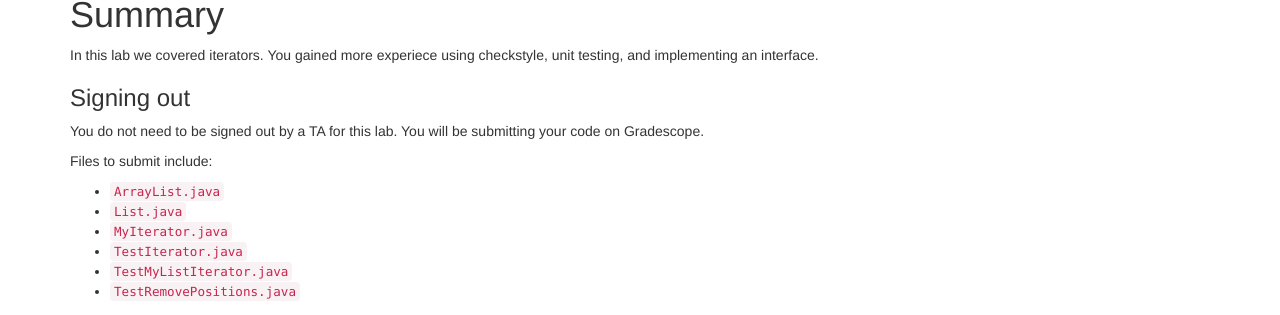
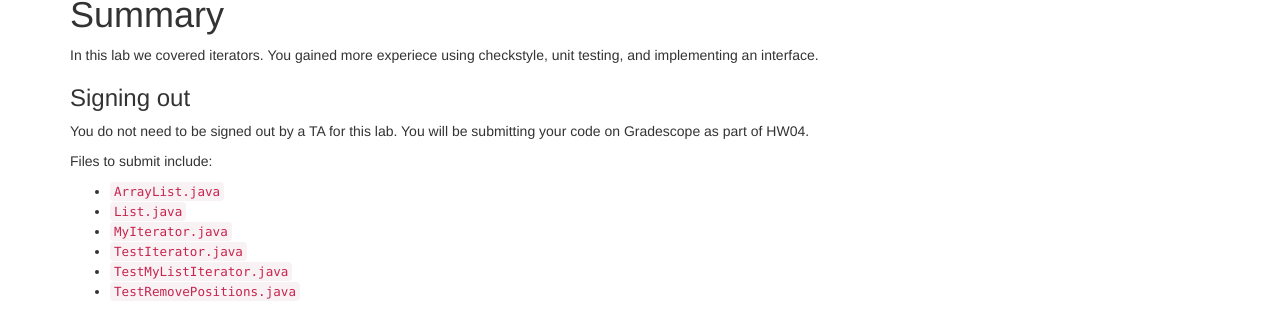
Before and after one commit to kalte0/BMC-CS-151.github.io, a Jekyll site: the page built from labs/Lab06.md, in a window 1280 px wide and 900 px high, scrolled down 1782 px. Shown: the part 488-803 px from the top of the window. Built offline with Jekyll 4.4.1, drawn with Linux system fonts in a browser that asks for light colours; nearby versions of some CDN libraries.

Commit message:
Update Lab06.md

```diff
--- a/labs/Lab06.md
+++ b/labs/Lab06.md
@@ -200,7 +200,7 @@ checkstyle, unit testing, and implementing an interface.
 
 ### Signing out
 You do not need to be signed out by a TA for this lab. You will be submitting
-your code on Gradescope.
+your code on Gradescope as part of HW04.
 
 Files to submit include:
 - `ArrayList.java`
```
